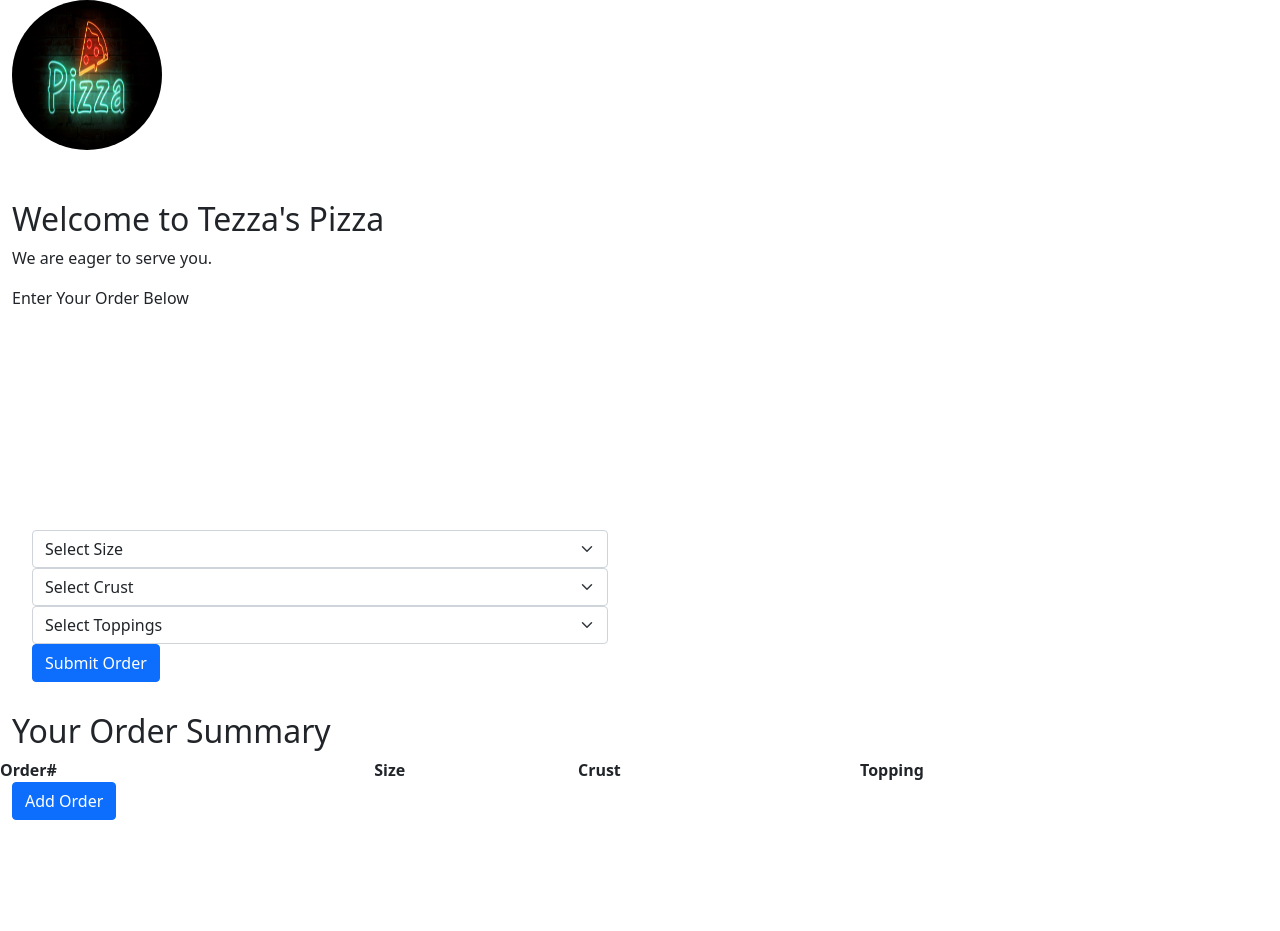
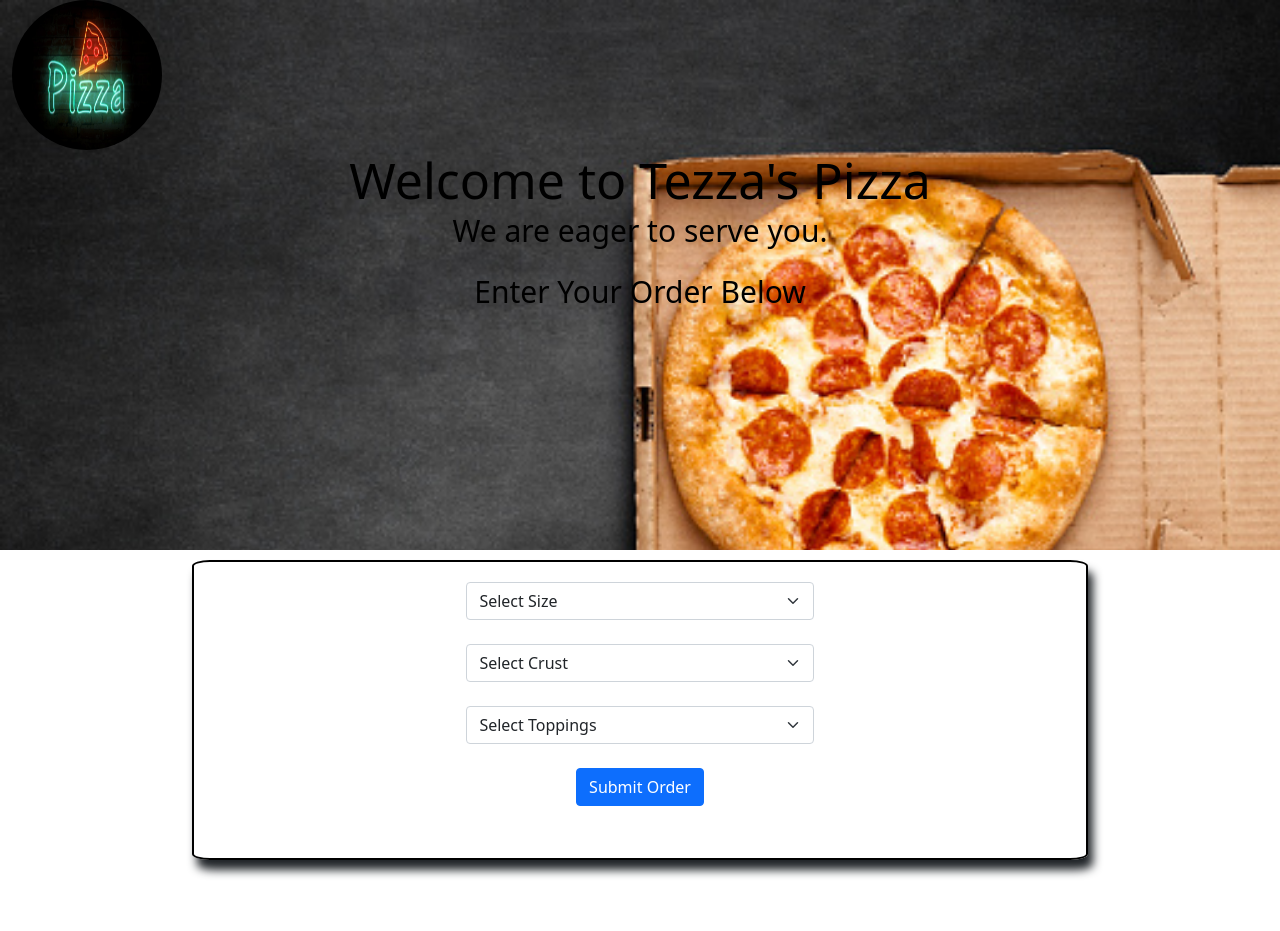
Before and after one commit to ElsieLearnsToCode/Tezza-s_Pizzeria, a plain HTML site: page index.html in a window 1280 px wide. Shown: the top 931 px of the page. Before the commit the page ends 820 px from the top, so only its background shows below. Drawn offline with nearby package versions, Linux system fonts and the light colour scheme.

Commit message:
add css rules to style various elements on the page

```diff
--- a/CSS/style.css
+++ b/CSS/style.css
@@ -7,11 +7,18 @@
 }
 
 #hero {
-  height: 500px;
+  height: 550px;
+  background-image: url("../images/box1.jpg");
+  background-size: cover;
 }
 
-#logo {
-  height: 200px;
+
+.logo {
+  height: 50px;
+  font-size: 50px;
+  text-align: center;
+  color: black;
+
 }
 
 #img1 {
@@ -20,14 +27,48 @@
   border-radius: 50%;
 }
 
+.welcome {
+  font-size: 30px;
+  text-align: center;
+  color: black;
+}
 
 .form {
-    width: 100%;
-  padding: 20px;
+    width: 70%;
+  padding-top: 20px;
   margin: 10px auto;
+  text-align: center;
+  border: 2px solid black;
+  height: 300px;
+  border-radius: 2%;
+  box-shadow: 5px 10px 10px;
 }
 
 
 .form option {
   padding: 20px;
 }
+
+#select-size, #select-crust, #select-topping {
+  width: 40%;
+  justify-content: center;
+  margin-left: 30%;
+}
+
+#append {
+  margin-top: 5%;
+}
+
+.order-summary-table {
+  margin-top: 5%;
+  border: 2px solid rgb(218, 191, 191);
+  height: 200px;
+  width: 80%;
+  margin-left: 10%;
+  background-color: rgb(218, 191, 191);
+}
+
+#add-order {
+  margin-left:45%;
+  margin-top: 3%;
+}
--- a/index.html
+++ b/index.html
@@ -14,51 +14,46 @@
                 <div class="col-12" id="logo"><img src="./images/logo1.jpg" alt="" id="img1"></div>
                 <div class="col-12" id="heading">
                     <h2 class="logo">Welcome to Tezza's Pizza</h2>
-                    <p>We are eager to serve you.</p>
-                    <p>Enter Your Order Below</p>
+                    <p class="welcome">We are eager to serve you.</p>
+                    <p class="welcome">Enter Your Order Below</p>
                 </div>
             </div>
     </div>
     <!-- User Input Form -->
     <div class="container-fluid form-container">
         <div class="row">
-            <div class="col-md-6">
-                <div class="form">
-                    <form>
+                    <form class="form">
                         <select class="form-select pizza-size" id="select-size" required>
                             <option selected>Select Size</option>
                             <option value="300" label="Small">Small</option>
                             <option value="500" label="Medium">Medium</option>
                             <option value= "800" label="Large">Large</option>
-                          </select>
+                          </select> <br>
                           <select class="form-select pizza-crust" id="select-crust"required >
                             <option selected>Select Crust</option>
                             <option value="200" label="Cornicone Crust">Cornicione Crust</option>
                             <option value="200" label="Neopolitan Crust">Neopolitan Crust</option>
                             <option value="200" label="Sicilian Style">Sicilian Style</option>
-                          </select>
+                          </select> <br>
                           <select class="form-select pizza-topping" id="select-topping" required>
                             <option selected>Select Toppings</option>
                             <option value="150" label="Olives">Olives</option>
                             <option value="150" label="Pepperoni">Pepperoni</option>
                             <option value="150" label="Sweet Corn">Sweet Corn</option>
-                          </select>
+                          </select> <br>
                           <div class="button">
                             <button type="button" class="btn btn-primary" id="submit-order" value="submit" onclick="formSubmit()">
                              Submit Order
                             </button>
                           </div>
                     </form>
-                </div>
-            </div>
         </div>
     </div>
     <!-- Order Summary Table -->
-    <div class="container-fluid">
-        <div class="col-md-12">
+    <div class="container-fluid"id="append">
             <div class="row">
-                <h2>Your Order Summary</h2>
-                <table class="order-summary-table">
+                <h2 class="logo">Your Order Summary</h2>
+                <table class="order-summary-table" id="table1">
                     <thead>
                         <tr>
                             <th scope="col">Order#</th>
@@ -80,7 +75,6 @@
                     <button class="btn btn-primary" id="add-order" value="submit" onclick="formSubmit()">Add Order</button>
                 </div>
             </div>
-        </div>
     </div>
 
     <script src="https://code.jquery.com/jquery-3.6.0.min.js" integrity="sha256-/xUj+3OJU5yExlq6GSYGSHk7tPXikynS7ogEvDej/m4=" crossorigin="anonymous"></script>
```
Also changed, not shown: images/1.jpeg (added), images/2.jpeg (added), images/3.jpeg (added), images/4.jpeg (added), images/box1.jpg (added), images/pep.jpeg (added), images/photo-1617219474299-b17c6a43834d.jpeg (added).
